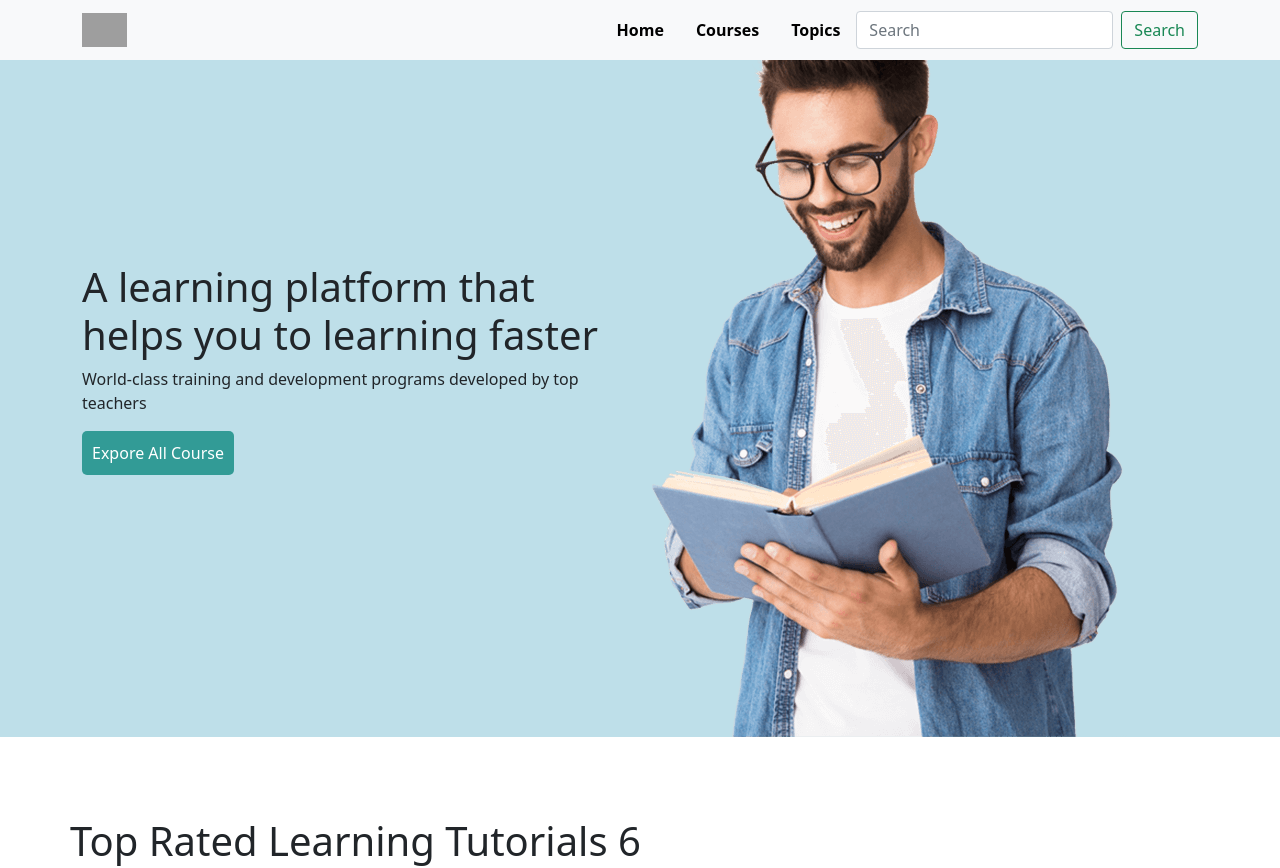
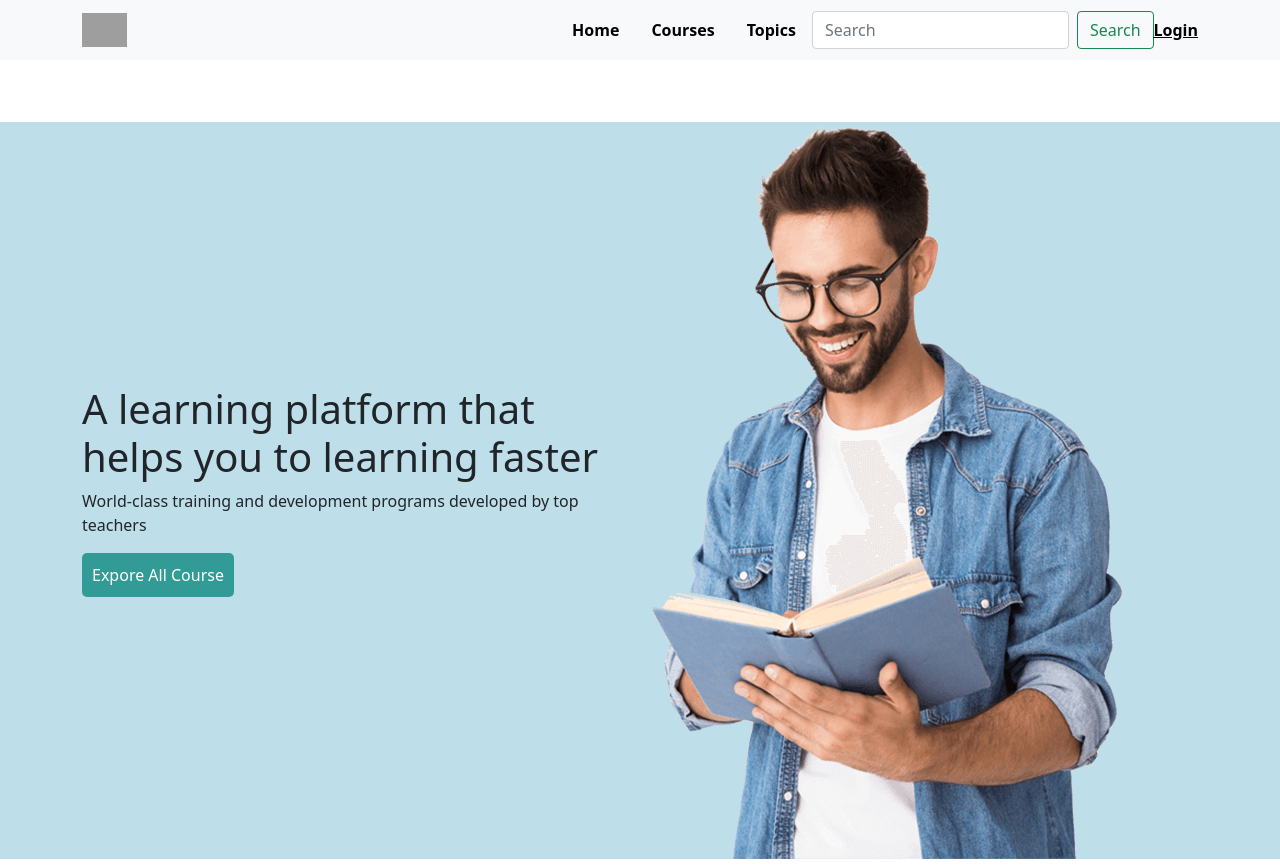
Before and after one commit to Momenuzzaman/educational-website, a React (Create React App) app: page / in a window 1280 px wide. Shown: the top 868 px of the page. Built offline with nearby package versions, Linux system fonts and the light colour scheme; grey boxes are pictures that could not be loaded.

Commit message:
login add

```diff
--- a/src/Components/Home/TutorialDetais/TutorialDetail.js
+++ b/src/Components/Home/TutorialDetais/TutorialDetail.js
@@ -3,12 +3,12 @@ import useTutorialDetail from '../../../hooks/useTutorialDetail';
 
 const TutorialDetail = () => {
     const { tutorialId } = useParams();
-    const { tutorialsDetails } = useTutorialDetail(tutorialId);
+    const { tutorialsDetail } = useTutorialDetail(tutorialId);
+    console.log(tutorialsDetail);
 
-    console.log(tutorialsDetails);
     return (
         <div>
-
+            {/* <h1>{tutorialsDetail.title}</h1> */}
             <h1>This is a tutorial {tutorialId}</h1>
         </div>
     );
--- a/src/Components/Home/Tutorials/Tutorials.js
+++ b/src/Components/Home/Tutorials/Tutorials.js
@@ -4,7 +4,6 @@ import './Tutorials.css';
 
 const Tutorials = () => {
     const [tutorials] = useTutorial();
-    console.log(tutorials);
     // const [tutorials, setTutorial] = useState([]);
 
     // useEffect(() => {
--- a/src/Components/Home/UperPart/UperPart.css
+++ b/src/Components/Home/UperPart/UperPart.css
@@ -10,5 +10,6 @@
   background-color: rgb(17, 17, 26);
 }
 .body {
+  margin-top: 62px;
   background-color: rgb(190, 223, 233);
 }
--- a/src/Components/Shared/Header/Header.js
+++ b/src/Components/Shared/Header/Header.js
@@ -6,6 +6,7 @@ import logo from '../../../image/nav.png';
 import Form from 'react-bootstrap/Form';
 import './Header.css';
 import { HashLink } from 'react-router-hash-link';
+import { Link } from 'react-router-dom';
 
 
 const Header = () => {
@@ -13,7 +14,7 @@ const Header = () => {
     return (
         <div>
             <>
-                <Navbar bg="light" variant="dark" className="nav fixed-top" collapseOnSelect expand="lg">
+                <Navbar bg="light" variant="dark" className="nav" collapseOnSelect expand="lg">
                     <Container>
                         <Navbar.Brand href="#home">
                             <img src={logo} height="34" alt="" />
@@ -32,6 +33,8 @@ const Header = () => {
                                 />
                                 <Button variant="outline-success">Search</Button>
                             </Form>
+
+                            <Link className="nav-font" to="/login">Login</Link>
                         </Navbar.Collapse>
                     </Container>
                 </Navbar>
--- a/src/hooks/useTutorialDetail.js
+++ b/src/hooks/useTutorialDetail.js
@@ -2,13 +2,13 @@ import { useEffect, useState } from "react";
 
 
 const useTutorialDetail = (id) => {
-    const [tutorial, setTutorial] = useState([]);
-    const tutorialsDetails = tutorial.find((item) => item.id === +id);
+    const [tutorials, setTutorial] = useState([]);
+    const tutorialsDetail = tutorials.find((item) => item.id === +id);
     useEffect(() => {
         fetch("http://localhost:3000/education.json")
             .then(res => res.json())
             .then(data => setTutorial(data));
-    }, []);
-    return { tutorialsDetails };
+    }, [id]);
+    return { tutorialsDetail };
 };
 export default useTutorialDetail;
```
